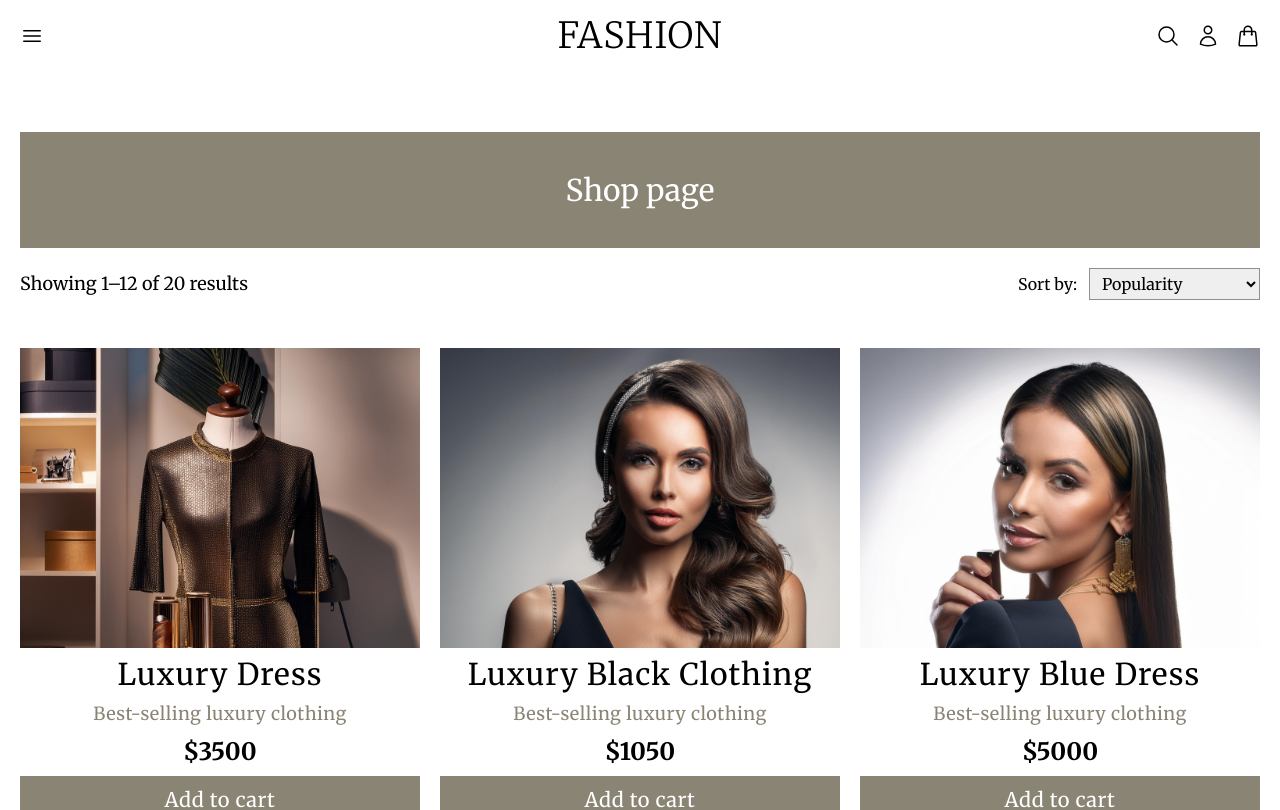
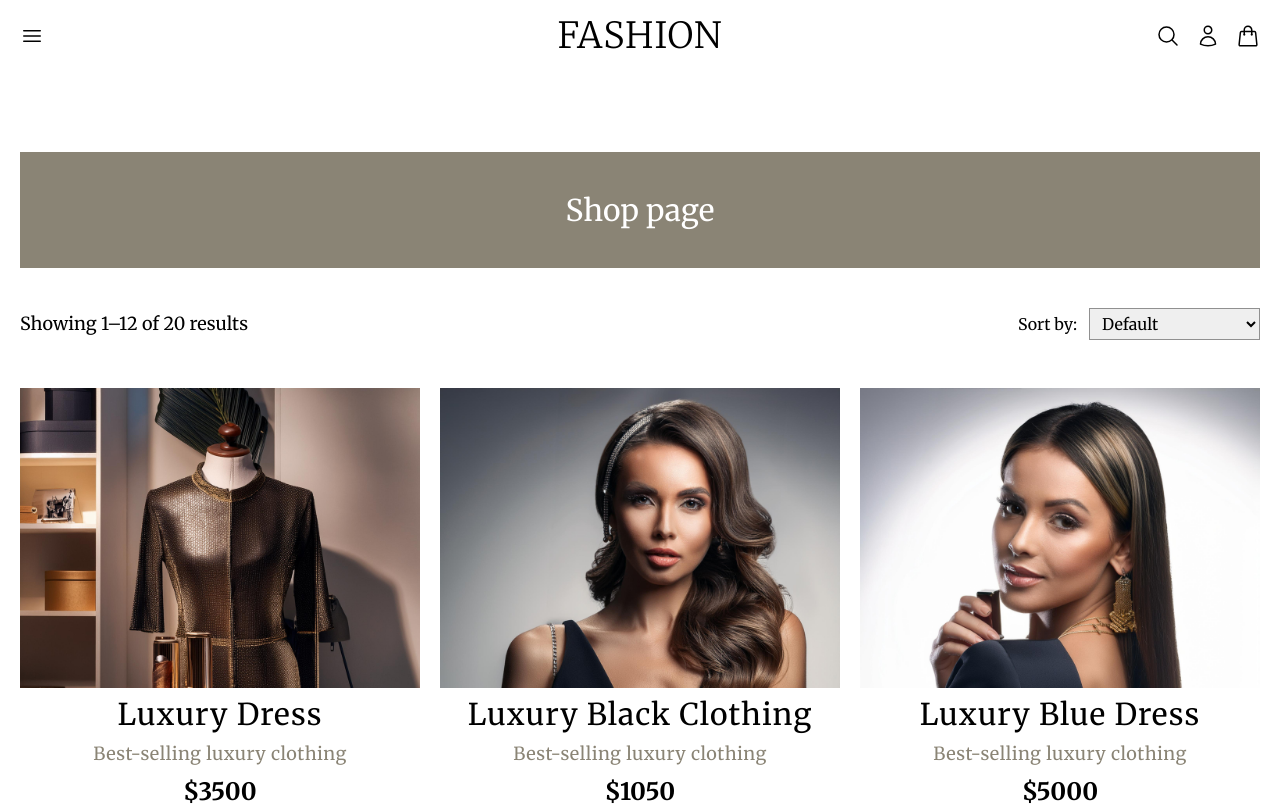
Before and after one commit to richardBoyer917/Fashion-eCommerce-Shop-in-React, a React (Vite) app: page /shop in a window 1280 px wide. Shown: the top 810 px of the page. Built offline with nearby package versions, Linux system fonts and the light colour scheme; data requests are answered from the project's data file.

Commit message:
sorting functionality completed on shop page

```diff
--- a/src/components/ProductGridWrapper.tsx
+++ b/src/components/ProductGridWrapper.tsx
@@ -3,33 +3,53 @@ import customFetch from "../axios/custom";
 
 const ProductGridWrapper = ({
   searchQuery,
+  sortCriteria,
   children,
 }: {
   searchQuery?: string;
-  children: ReactElement<{ products: Product[] }> | ReactElement<{ products: Product[] }>[];
+  sortCriteria?: string;
+  children:
+    | ReactElement<{ products: Product[] }>
+    | ReactElement<{ products: Product[] }>[];
 }) => {
   const [products, setProducts] = useState<Product[]>([]);
+
   // Memoize the function to prevent unnecessary re-renders
-  // getSearchhProducts will be called only when searchQuery changes
-  const getSearchedProducts = useCallback(async (query: string) => {
-    let url;
-    if (query && query.length > 0) {
-      url = `/products?query=${query}`;
-    } else {
+  // getSearchedProducts will be called only when searchQuery or sortCriteria changes
+  const getSearchedProducts = useCallback(
+    async (query: string, sort: string) => {
+      if (!query || query.length === 0) {
         query = "";
-      url = `/products`;
       }
-    const response = await customFetch(url);
+      const response = await customFetch("/products");
       const allProducts = await response.data;
-    const searchedProducts = allProducts.filter((product: Product) =>
+      let searchedProducts = allProducts.filter((product: Product) =>
         product.title.toLowerCase().includes(query.toLowerCase())
       );
+
+      // Sort the products based on the sortCriteria
+      if (sort === "price-asc") {
+        searchedProducts = searchedProducts.sort(
+          (a: Product, b: Product) => a.price - b.price
+        );
+      } else if (sort === "price-desc") {
+        searchedProducts = searchedProducts.sort(
+          (a: Product, b: Product) => b.price - a.price
+        );
+      } else if (sort === "popularity") {
+        searchedProducts = searchedProducts.sort(
+          (a: Product, b: Product) => b.popularity - a.popularity
+        );
+      }
+
       setProducts(searchedProducts);
-  }, []);
+    },
+    []
+  );
 
   useEffect(() => {
-    getSearchedProducts(searchQuery || "");
-  }, [searchQuery]);
+    getSearchedProducts(searchQuery || "", sortCriteria || "");
+  }, [searchQuery, sortCriteria]);
 
   // Clone the children and pass the products as props to the children
   // This will cause the children to re-render with the new products
--- a/src/components/ProductItem.tsx
+++ b/src/components/ProductItem.tsx
@@ -36,7 +36,7 @@ const ProductItem = ({
         {category}{" "}
       </p>
       <p className="text-black text-2xl text-center font-bold max-md:text-xl">
-        {price}
+        ${price}
       </p>
       <div className="w-full flex flex-col gap-1">
         <Button
--- a/src/components/ShopBanner.tsx
+++ b/src/components/ShopBanner.tsx
@@ -1,7 +1,7 @@
 const ShopBanner = () => {
   return (
-    <div className="bg-secondaryBrown text-white py-10 flex justify-center items-center mx-5 my-5">
-      <h2 className="text-3xl">Shop page</h2>
+    <div className="bg-secondaryBrown text-white py-10 flex justify-center items-center mx-5 my-10">
+      <h2 className="text-3xl max-sm:text-2xl">Shop page</h2>
     </div>
   );
 };
--- a/src/components/ShopFilterAndSort.tsx
+++ b/src/components/ShopFilterAndSort.tsx
@@ -1,16 +1,27 @@
-
-const ShopFilterAndSort = () => {
+const ShopFilterAndSort = ({
+  sortCriteria,
+  setSortCriteria,
+}: {
+  sortCriteria: string;
+  setSortCriteria: (value: string) => void;
+}) => {
   return (
     <div className="flex justify-between items-center px-5 max-sm:flex-col max-sm:gap-5">
       <p className="text-lg">Showing 1–12 of 20 results</p>
       <div className="flex gap-3 items-center">
         <p>Sort by:</p>
         <div className="relative">
-          <select className="border border-[rgba(0,0,0,0.40)] px-2 py-1">
+          <select
+            className="border border-[rgba(0,0,0,0.40)] px-2 py-1"
+            onChange={(e: React.ChangeEvent<HTMLSelectElement>) =>
+              setSortCriteria(e.target.value)
+            }
+            value={sortCriteria}
+          >
+            <option value="default">Default</option>
             <option value="popularity">Popularity</option>
-            <option value="latest">Latest</option>
-            <option value="price">Price: low to high</option>
-            <option value="price">Price: high to low</option>
+            <option value="price-asc">Price: low to high</option>
+            <option value="price-desc">Price: high to low</option>
           </select>
         </div>
       </div>
--- /dev/null
+++ b/src/components/ShopPageContent.tsx
@@ -0,0 +1,23 @@
+import {
+  ProductGrid,
+  ProductGridWrapper,
+  ShopFilterAndSort,
+  ShowingPagination,
+} from "../components";
+
+import { useState } from "react";
+
+const ShopPageContent = () => {
+  const [sortCriteria, setSortCriteria] = useState<string>("");
+
+  return (
+    <>
+      <ShopFilterAndSort sortCriteria={sortCriteria} setSortCriteria={setSortCriteria} />
+      <ProductGridWrapper sortCriteria={sortCriteria}>
+        <ProductGrid />
+      </ProductGridWrapper>
+      <ShowingPagination />
+    </>
+  );
+};
+export default ShopPageContent;
--- a/src/components/index.ts
+++ b/src/components/index.ts
@@ -13,3 +13,4 @@ export { default as ShowingPagination } from "./ShowingPagination";
 export { default as StandardSelectInput } from "./StandardSelectInput";
 export { default as QuantityInput } from "./QuantityInput";
 export { default as ProductGridWrapper } from "./ProductGridWrapper";
+export { default as ShopPageContent } from "./ShopPageContent";
--- a/src/data/db.json
+++ b/src/data/db.json
@@ -5,42 +5,48 @@
       "title": "Luxury Dress",
       "image": "product image 1.jpg",
       "category": "Best-selling luxury clothing",
-      "price": "$3500"
+      "price": 3500,
+      "popularity": 5
     },
     {
       "id": "2",
       "title": "Luxury Black Clothing",
       "image": "product image 2.jpg",
       "category": "Best-selling luxury clothing",
-      "price": "$1050"
+      "price": 1050,
+      "popularity": 4
     },
     {
       "id": "3",
       "title": "Luxury Blue Dress",
       "image": "product image 3.jpg",
       "category": "Best-selling luxury clothing",
-      "price": "$5000"
+      "price": 5000,
+      "popularity": 3
     },
     {
       "id": "4",
       "title": "Special Brown Dress",
       "image": "product image 4.jpg",
       "category": "Best-selling luxury clothing",
-      "price": "$2500"
+      "price": 2500,
+      "popularity": 2
     },
     {
       "id": "5",
       "title": "Special Luxury Dress",
       "image": "product image 5.jpg",
       "category": "Best-selling luxury clothing",
-      "price": "$5200"
+      "price": 5200,
+      "popularity": 1
     },
     {
       "id": "5",
       "title": "Super Luxury Dress",
       "image": "product image 6.jpg",
       "category": "Best-selling luxury clothing",
-      "price": "$8500"
+      "price": 8500,
+      "popularity": 20
     }
 
   ],
--- a/src/pages/Shop.tsx
+++ b/src/pages/Shop.tsx
@@ -3,6 +3,7 @@ import {
   ProductGridWrapper,
   ShopBanner,
   ShopFilterAndSort,
+  ShopPageContent,
   ShowingPagination,
 } from "../components";
 
@@ -10,11 +11,7 @@ const Shop = () => {
   return (
     <div className="max-w-screen-2xl mx-auto pt-10">
       <ShopBanner />
-      <ShopFilterAndSort />
-      <ProductGridWrapper>
-        <ProductGrid />
-      </ProductGridWrapper>
-      <ShowingPagination />
+      <ShopPageContent />
     </div>
   );
 };
--- a/src/typings.d.ts
+++ b/src/typings.d.ts
@@ -3,7 +3,8 @@ interface Product {
     title: string;
     image: string;
     category: string;
-    price: string;
+    price: number;
+    popularity: number;
   }
 
   interface ProductInCart extends Product {
```
Lines whose indentation alone changed are shown as unchanged.
